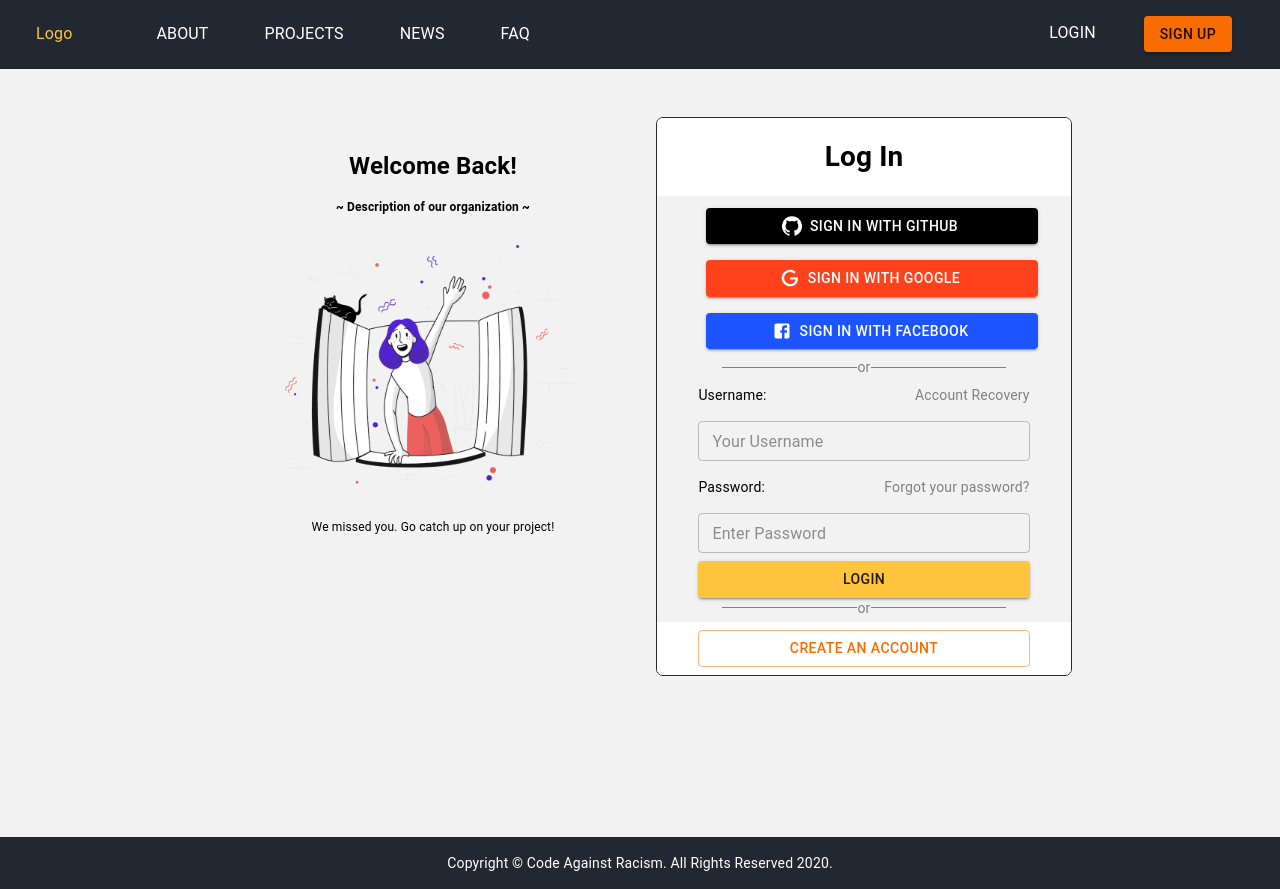
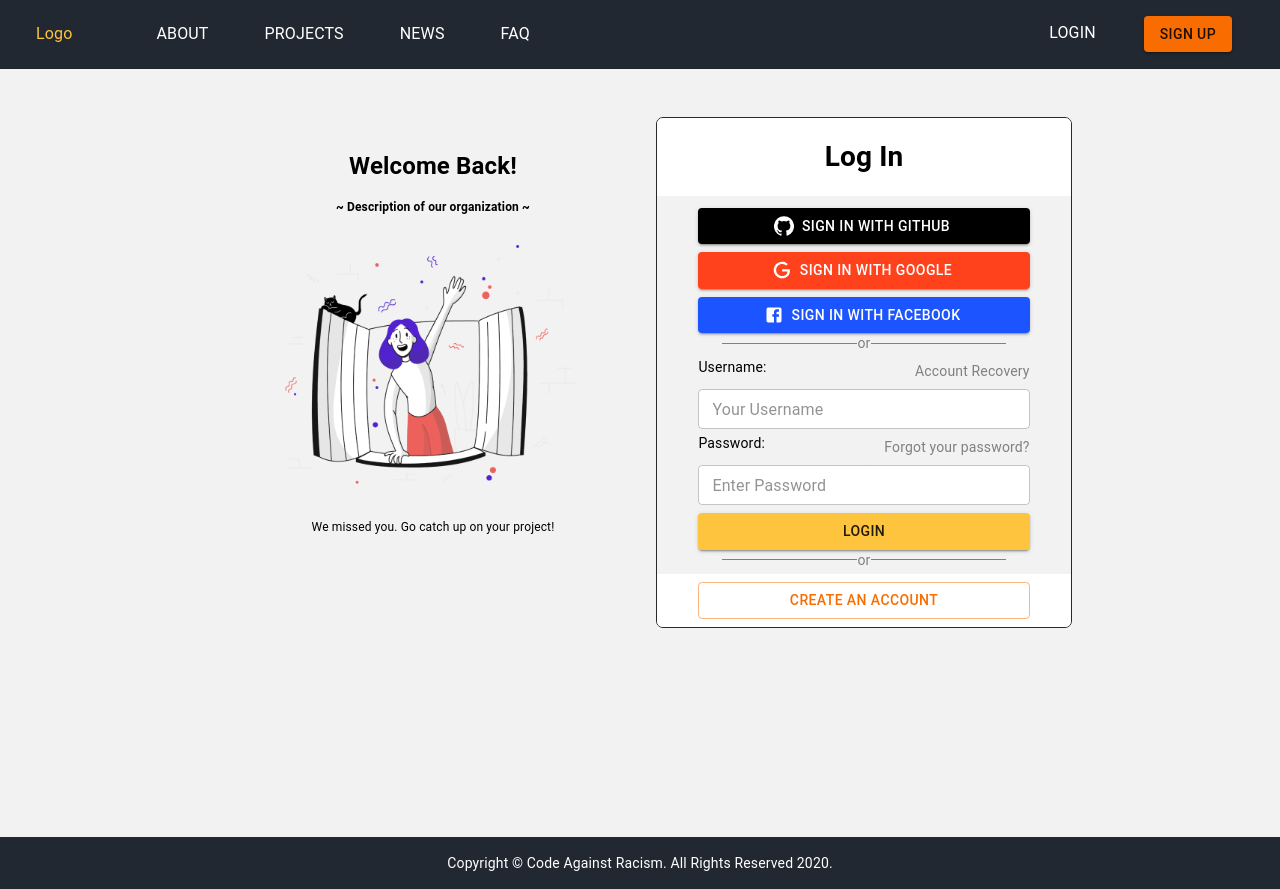
Before and after one commit to CodeAgainstRacism/codeagainstracism.org, a React (Create React App) app in the folder frontend/: page /login in a window 1280 px wide. Built offline with nearby package versions, Linux system fonts and the light colour scheme.

Commit message:
made textfield backgrounds more consistent

```diff
--- a/frontend/src/pages/LogIn.jsx
+++ b/frontend/src/pages/LogIn.jsx
@@ -41,7 +41,7 @@ const LoginStyles = makeStyles((theme) => ({
   },
 
   loginInfoPaper: {
-    padding: theme.spacing(1, 0),
+    padding: theme.spacing(.5, 0),
     textAlign: 'left',
     color: theme.palette.text.primary,
     background: theme.palette.background.default,
@@ -52,6 +52,12 @@ const LoginStyles = makeStyles((theme) => ({
     textAlign: 'right',
     color: "#808080", //should be gray
     background: theme.palette.background.default,
+  },
+
+  textFieldPaper: {
+    textAlign: 'left',
+    color: theme.palette.text.primary,
+    background: "#fff",
   },
 
   /*containers*/
@@ -122,7 +128,7 @@ const LoginStyles = makeStyles((theme) => ({
 
   /*icon button spacing*/
   button: {
-    margin: theme.spacing(1),
+    margin: theme.spacing(1, 0, 0),
   },
 }));
 
@@ -208,11 +214,8 @@ export default function LogIn(props) {
                             </Paper>
                           </Grid>
                           <Grid item xs={12}>
-                            <Paper elevation = {0} className = {classes.loginInfoPaper}>
-
-                            {/*<MuiThemeProvider theme={theme2}>*/}
-                            <TextField placeholder = "Your Username"/>
-                            {/*</MuiThemeProvider>*/}
+                            <Paper elevation = {0} className = {classes.textFieldPaper}>
+                              <TextField placeholder = "Your Username"/>
                             </Paper>
                           </Grid>
                           <Grid item xs={6}>
@@ -226,13 +229,13 @@ export default function LogIn(props) {
                             </Paper>
                           </Grid>
                           <Grid item xs={12}>
-                            <Paper elevation = {0} className = {classes.loginInfoPaper}>
+                            <Paper elevation = {0} className = {classes.textFieldPaper}>
                               <TextField placeholder = "Enter Password"/>
                             </Paper>
                           </Grid>
                       </Grid>
                       <div>
-                        <Button fullWidth = {true} color = "primary" variant="contained">Login </Button>
+                        <Button className={classes.button} fullWidth = {true} color = "primary" variant="contained">Login </Button>
                       </div>
                       {/**Divider with text "or" in between */}
                       <Container className = {classes.dividerContainer}>
--- a/frontend/src/pages/SignUp.jsx
+++ b/frontend/src/pages/SignUp.jsx
@@ -9,6 +9,11 @@ const signStyles = makeStyles((theme) => ({
 
   root: {
     flexGrow: 1,
+
+  },
+
+  textBackground: {
+    background: "#fff"
   },
   /*grid papers*/
   paper: {
@@ -23,6 +28,12 @@ const signStyles = makeStyles((theme) => ({
     textAlign: 'left',
     color: theme.palette.text.primary,
     background: theme.palette.background.default,
+  },
+
+  textFieldPaper: {
+    textAlign: 'left',
+    color: theme.palette.text.primary,
+    background: "#fff",
   },
 
   /*containers*/
@@ -137,7 +148,7 @@ export default function SignUp() {
                             </Paper>
                           </Grid>
                           <Grid item xs={12}>
-                            <Paper elevation = {0} className = {classes.signupfoPaper}>
+                            <Paper elevation = {0} className = {classes.textFieldPaper}>
                               <TextField placeholder = "Code Against Racism"/>
                             </Paper>
                           </Grid>
@@ -147,7 +158,7 @@ export default function SignUp() {
                             </Paper>
                           </Grid>
                           <Grid item xs={12}>
-                            <Paper elevation = {0} className = {classes.signupfoPaper}>
+                            <Paper elevation = {0} className = {classes.textFieldPaper}>
                               <TextField  placeholder = "55-4123567"/>
                             </Paper>
                           </Grid>
@@ -157,7 +168,7 @@ export default function SignUp() {
                             </Paper>
                           </Grid>
                           <Grid item xs={12}>
-                            <Paper elevation = {0} className = {classes.signupfoPaper}>
+                            <Paper elevation = {0} className = {classes.textFieldPaper}>
                               <TextField placeholder = "(909)123-4576"/>
                             </Paper>
                           </Grid>
@@ -167,8 +178,8 @@ export default function SignUp() {
                               </Paper>
                           </Grid>
                           <Grid item xs={12}>
-                            <Paper elevation = {0} className = {classes.signupfoPaper}>
-                                <TextField placeholder = "example@gmail.com"/>
+                            <Paper elevation = {0} className = {classes.textFieldPaper}>
+                                <TextField InputProps = {classes.textBackground} placeholder = "example@gmail.com"/>
                             </Paper>
                           </Grid>
                           <Grid item xs={6}>
@@ -177,12 +188,12 @@ export default function SignUp() {
                               </Paper>
                           </Grid>
                           <Grid item xs={12}>
-                            <Paper elevation = {0} className = {classes.signupfoPaper}>
+                            <Paper elevation = {0} className = {classes.textFieldPaper}>
                                 <TextField placeholder = "Password"/>
                             </Paper>
                           </Grid>
                           <Grid item xs={12}>
-                            <Paper elevation = {0} className = {classes.signupfoPaper}>
+                            <Paper elevation = {0} className = {classes.textFieldPaper}>
                                 <TextField placeholder = "Reenter Password"/>
                             </Paper>
                           </Grid>
@@ -192,7 +203,7 @@ export default function SignUp() {
                               </Paper>
                           </Grid>
                           <Grid item xs={12}>
-                            <Paper elevation = {0} className = {classes.signupfoPaper}>
+                            <Paper elevation = {0} className = {classes.textFieldPaper}>
                               <TextField placeholder = "field description" rows = "4" columns = "33" multiline = {true}/>
                             </Paper>
                           </Grid>
--- a/frontend/src/theme.js
+++ b/frontend/src/theme.js
@@ -28,6 +28,11 @@ const theme = createMuiTheme({
       root: {
         cursor: "pointer",
       },
+    MuiTextField:{
+      root: {
+        backgroundColor: "#fff"
+      },
+    }
     },
   },
   //Global theme for textfields
```
